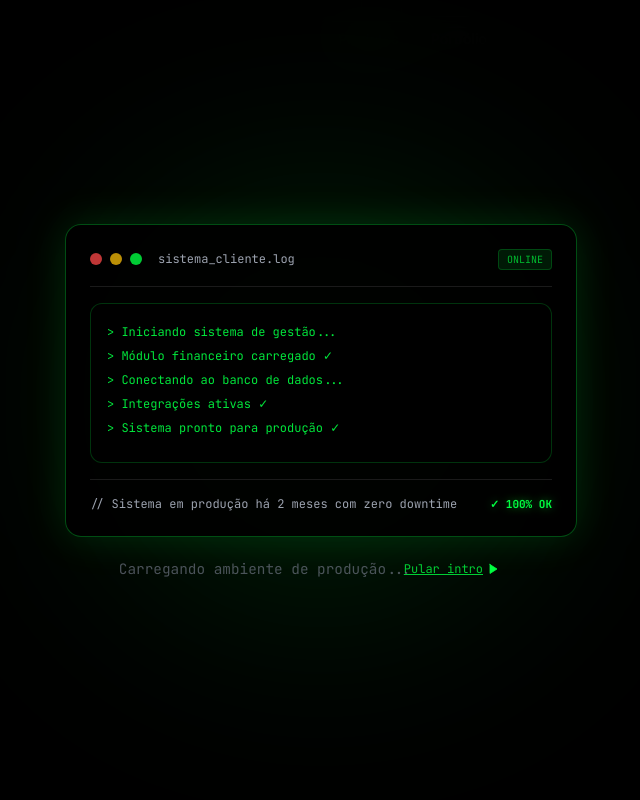
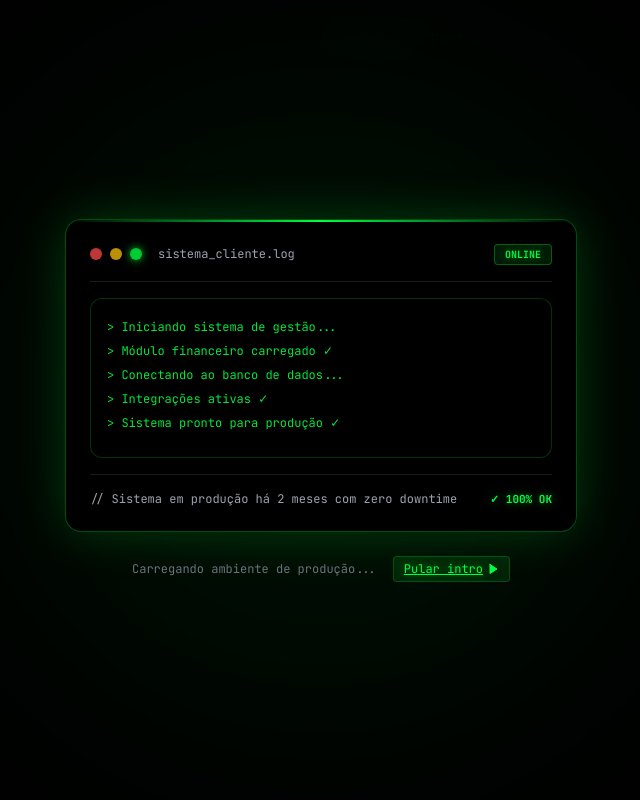
Before and after one commit to Jef-Oliver/portfolio, a Next.js app: page / in a window 1280 px wide. Shown: the top 800 px of the page, without its empty margins (319-959 px from the left). Built offline with nearby package versions, Linux system fonts and the light colour scheme.

Commit message:
feat: sincroniza preloader centralizado com docking instantaneo e atualiza logo header

```diff
--- a/components/layout/Header.tsx
+++ b/components/layout/Header.tsx
@@ -48,7 +48,7 @@ export default function Header() {
                 <Zap className="w-4 h-4 text-black" />
               </div>
               <span className="text-xl font-bold text-white font-grotesk">
-                Jef<span className="text-neon">Oliver</span>
+                Jeferson <span className="text-neon">Oliveira</span>
               </span>
             </motion.div>
           </Link>
--- a/components/sections/sales/SalesHero.tsx
+++ b/components/sections/sales/SalesHero.tsx
@@ -24,25 +24,37 @@ function TerminalContent({
   currentChar: number;
   done: boolean;
 }) {
+  const progressPercent = Math.min(
+    100,
+    Math.round(
+      ((lines.length + (currentLine < TYPING_LINES.length ? currentChar / (TYPING_LINES[currentLine]?.length || 1) : 0)) /
+        TYPING_LINES.length) *
+        100
+    )
+  );
+
   return (
-    <div className="relative card-dark p-6 border-neon/30 shadow-[0_0_40px_rgba(0,255,65,0.15)] bg-black/90">
+    <div className="relative card-dark p-6 border-neon/30 shadow-[0_0_50px_rgba(0,255,65,0.2)] bg-black/95 rounded-2xl overflow-hidden">
+      {/* Subtle top neon border line */}
+      <div className="absolute top-0 left-0 right-0 h-[2px] bg-gradient-to-r from-transparent via-neon to-transparent" />
+
       {/* Terminal header */}
       <div className="flex items-center justify-between pb-4 mb-4 border-b border-dark-border">
         <div className="flex items-center gap-2">
           <div className="w-3 h-3 rounded-full bg-red-500/80" />
           <div className="w-3 h-3 rounded-full bg-yellow-500/80" />
-          <div className="w-3 h-3 rounded-full bg-neon/80" />
+          <div className="w-3 h-3 rounded-full bg-neon/80 shadow-[0_0_8px_rgba(0,255,65,0.8)]" />
           <span className="ml-2 text-gray-400 text-xs font-mono">
             sistema_cliente.log
           </span>
         </div>
-        <span className="text-[10px] font-mono text-neon/70 bg-neon/10 px-2 py-0.5 rounded border border-neon/20">
-          {done ? 'ONLINE' : 'BOOTING...'}
+        <span className="text-[10px] font-mono text-neon font-semibold bg-neon/10 px-2.5 py-0.5 rounded border border-neon/30">
+          {done ? 'ONLINE' : `BOOTING ${progressPercent}%`}
         </span>
       </div>
 
       {/* Terminal Body */}
-      <div className="font-mono text-xs text-neon/90 bg-black/70 border border-neon/20 rounded-xl p-4 text-left min-h-[160px] flex flex-col justify-start">
+      <div className="font-mono text-xs text-neon/90 bg-black/80 border border-neon/20 rounded-xl p-4 text-left min-h-[160px] flex flex-col justify-start">
         {lines.map((line, i) => (
           <div key={i} className="leading-6">
             {line}
@@ -55,6 +67,16 @@ function TerminalContent({
           </div>
         )}
       </div>
+
+      {/* Progress line */}
+      {!done && (
+        <div className="mt-3 w-full bg-dark-border h-1 rounded-full overflow-hidden">
+          <div
+            className="h-full bg-neon transition-all duration-100 ease-out"
+            style={{ width: `${progressPercent}%` }}
+          />
+        </div>
+      )}
 
       <div className="mt-4 pt-4 border-t border-dark-border text-xs font-mono text-gray-400 flex items-center justify-between">
         <span>{'// '}Sistema em produção há 2 meses com zero downtime</span>
@@ -71,33 +93,33 @@ export default function SalesHero() {
   const [done, setDone] = useState(false);
   const [isDocked, setIsDocked] = useState(false);
 
-  // Typing logic
+  // Fast & responsive typing logic
   useEffect(() => {
     if (done) return;
     if (currentLine >= TYPING_LINES.length) {
       setDone(true);
-      // Wait a moment after finishing, then glide terminal to its place
+      // Wait a short moment then dock smoothly to hero
       const timer = setTimeout(() => {
         setIsDocked(true);
-      }, 600);
+      }, 400);
       return () => clearTimeout(timer);
     }
 
     const line = TYPING_LINES[currentLine];
     if (currentChar < line.length) {
-      const t = setTimeout(() => setCurrentChar((c) => c + 1), 28);
+      const t = setTimeout(() => setCurrentChar((c) => c + 1), 18);
       return () => clearTimeout(t);
     } else {
       const t = setTimeout(() => {
         setLines((prev) => [...prev, line]);
         setCurrentLine((l) => l + 1);
         setCurrentChar(0);
-      }, 250);
+      }, 140);
       return () => clearTimeout(t);
     }
   }, [currentChar, currentLine, done]);
 
-  // Skip loader on click
+  // Instant skip button
   const handleSkip = () => {
     setLines(TYPING_LINES);
     setDone(true);
@@ -133,26 +155,25 @@ export default function SalesHero() {
         />
       ))}
 
-      {/* ── 1. CENTERED BOOT LOADING STATE ── */}
+      {/* ── 1. CENTERED FULLSCREEN LOADER SCREEN (COVERS EVERYTHING WHILE BOOTING) ── */}
       <AnimatePresence>
         {!isDocked && (
           <motion.div
             key="preloader-overlay"
             initial={{ opacity: 1 }}
             exit={{ opacity: 0 }}
-            transition={{ duration: 0.5 }}
-            className="fixed inset-0 z-50 flex flex-col items-center justify-center bg-black/95 backdrop-blur-xl p-6"
+            transition={{ duration: 0.45 }}
+            className="fixed inset-0 z-50 flex flex-col items-center justify-center bg-black/95 backdrop-blur-2xl p-6"
           >
-            {/* Background neon ambient */}
-            <div className="absolute w-96 h-96 bg-neon/15 blur-[120px] rounded-full pointer-events-none" />
+            {/* Background neon ambient aura */}
+            <div className="absolute w-[500px] h-[500px] bg-neon/10 blur-[140px] rounded-full pointer-events-none" />
 
             <motion.div
               layoutId="terminal-box"
               transition={{
                 type: 'spring',
-                stiffness: 70,
-                damping: 14,
-                duration: 0.8,
+                stiffness: 85,
+                damping: 16,
               }}
               className="w-full max-w-lg relative z-10"
             >
@@ -164,19 +185,19 @@ export default function SalesHero() {
               />
             </motion.div>
 
-            {/* Skip button & subtext */}
+            {/* Subtext & Skip button */}
             <motion.div
               initial={{ opacity: 0 }}
               animate={{ opacity: 1 }}
-              transition={{ delay: 0.4 }}
+              transition={{ delay: 0.2 }}
               className="mt-6 flex items-center gap-4 z-10"
             >
-              <span className="text-xs font-mono text-gray-500 animate-pulse">
+              <span className="text-xs font-mono text-gray-500">
                 Carregando ambiente de produção...
               </span>
               <button
                 onClick={handleSkip}
-                className="text-xs font-mono text-neon/80 hover:text-neon underline hover:no-underline transition-colors flex items-center gap-1"
+                className="text-xs font-mono text-neon hover:text-white underline hover:no-underline transition-colors flex items-center gap-1 bg-neon/10 border border-neon/20 px-2.5 py-1 rounded"
               >
                 <span>Pular intro</span>
                 <Play className="w-3 h-3 fill-neon" />
@@ -186,7 +207,7 @@ export default function SalesHero() {
         )}
       </AnimatePresence>
 
-      {/* ── 2. MAIN HERO CONTENT (REVEALED WHEN DOCKED) ── */}
+      {/* ── 2. HERO CONTENT (REVEALED WHEN DOCKED) ── */}
       <div className="container mx-auto px-6 pt-24 pb-16 relative z-10">
         <div className="max-w-5xl mx-auto">
           <div className="grid grid-cols-1 lg:grid-cols-2 gap-12 items-center">
@@ -197,12 +218,12 @@ export default function SalesHero() {
                 opacity: isDocked ? 1 : 0,
                 x: isDocked ? 0 : -30,
               }}
-              transition={{ duration: 0.8, delay: 0.15 }}
+              transition={{ duration: 0.7, delay: 0.1 }}
             >
               <motion.div
                 initial={{ opacity: 0, y: 20 }}
                 animate={{ opacity: isDocked ? 1 : 0, y: isDocked ? 0 : 20 }}
-                transition={{ duration: 0.6 }}
+                transition={{ duration: 0.5 }}
                 className="inline-flex items-center gap-4 bg-neon/5 border border-neon/20 rounded-full pr-6 p-1.5 mb-6"
               >
                 <img
@@ -221,7 +242,7 @@ export default function SalesHero() {
                   opacity: isDocked ? 1 : 0,
                   scale: isDocked ? 1 : 0.95,
                 }}
-                transition={{ duration: 0.7, delay: 0.1 }}
+                transition={{ duration: 0.6, delay: 0.1 }}
                 className="heading-xl text-white mb-6"
               >
                 Seu negócio merece um{' '}
@@ -233,7 +254,7 @@ export default function SalesHero() {
               <motion.p
                 initial={{ opacity: 0, y: 20 }}
                 animate={{ opacity: isDocked ? 1 : 0, y: isDocked ? 0 : 20 }}
-                transition={{ duration: 0.6, delay: 0.25 }}
+                transition={{ duration: 0.5, delay: 0.2 }}
                 className="text-gray-text text-lg leading-relaxed mb-8"
               >
                 Elimine planilhas, erros e retrabalho. Desenvolvo sistemas profissionais
@@ -244,7 +265,7 @@ export default function SalesHero() {
               <motion.div
                 initial={{ opacity: 0, y: 20 }}
                 animate={{ opacity: isDocked ? 1 : 0, y: isDocked ? 0 : 20 }}
-                transition={{ duration: 0.6, delay: 0.35 }}
+                transition={{ duration: 0.5, delay: 0.3 }}
                 className="flex flex-col sm:flex-row gap-4 mb-10"
               >
                 <motion.a
@@ -273,7 +294,7 @@ export default function SalesHero() {
               <motion.div
                 initial={{ opacity: 0 }}
                 animate={{ opacity: isDocked ? 1 : 0 }}
-                transition={{ duration: 0.6, delay: 0.45 }}
+                transition={{ duration: 0.5, delay: 0.4 }}
                 className="flex gap-8"
               >
                 {[
@@ -298,9 +319,8 @@ export default function SalesHero() {
                   layoutId="terminal-box"
                   transition={{
                     type: 'spring',
-                    stiffness: 70,
-                    damping: 14,
-                    duration: 0.8,
+                    stiffness: 85,
+                    damping: 16,
                   }}
                   className="relative"
                 >
@@ -324,7 +344,7 @@ export default function SalesHero() {
       <motion.div
         initial={{ opacity: 0 }}
         animate={{ opacity: isDocked ? 1 : 0 }}
-        transition={{ delay: 0.8 }}
+        transition={{ delay: 0.7 }}
         className="absolute bottom-8 left-1/2 -translate-x-1/2 flex flex-col items-center gap-2"
       >
         <span className="text-xs text-gray-muted font-mono">scroll</span>
```
